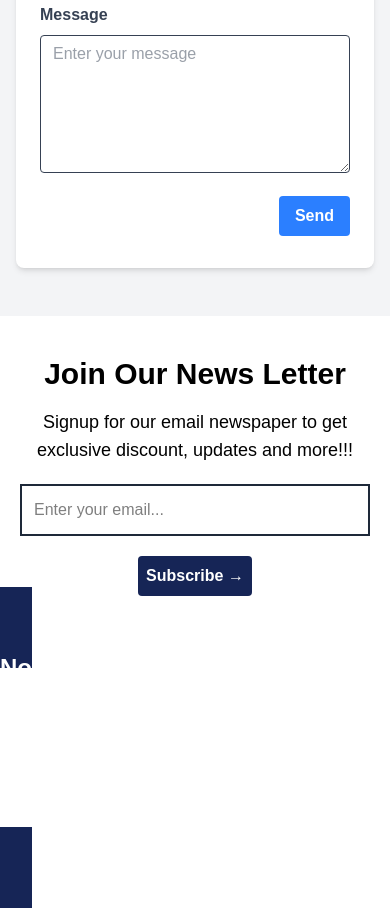
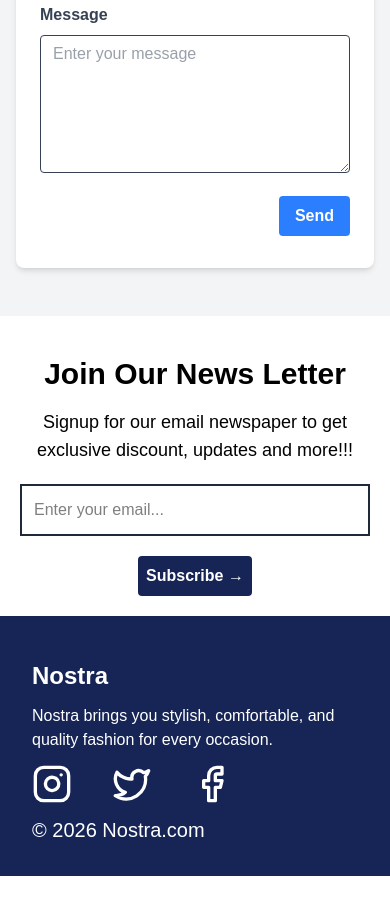
Before and after one commit to GnanaJeffersonP/Nostra-Ecommerce, a website: page contact.html in a window 390 px wide. Shown: the part 493-1401 px from the top of the page. After the commit the page ends 1369 px from the top, so only its background shows below. Drawn offline with Linux system fonts and the light colour scheme.

Commit message:
updated html

```diff
--- a/contact.html
+++ b/contact.html
@@ -1,11 +1,13 @@
 <!DOCTYPE html>
 <html lang="en">
+
 <head>
     <meta charset="UTF-8">
     <meta name="viewport" content="width=device-width, initial-scale=1.0">
     <title>contact us</title>
     <link href="./src/output.css" rel="stylesheet">
 </head>
+
 <body>
     <!-- Navbar -->
     <nav class="flex justify-between items-center p-5 sticky top-0 z-50 shadow-2xl bg-white">
@@ -28,7 +30,8 @@
                     How can we help you
                 </h2>
                 <p class="text-gray-700 mb-8">
-                Contact us for any questions, support, or assistance—we’re always happy to help you with your Nostra shopping experience.
+                    Contact us for any questions, support, or assistance—we’re always happy to help you with your Nostra
+                    shopping experience.
                 </p>
                 <form class="bg-white rounded-lg px-6 py-8 shadow-md">
                     <div class="mb-4">
@@ -82,7 +85,7 @@
     </div>
 
     <!--footer-->
-    <d<div class="p-8 bg-blue-950 ">
+    <div class="p-8 bg-blue-950 ">
 
         <h1 class="text-2xl md:text-5xl font-bold pt-3 text-white">
             Nostra
@@ -99,15 +102,8 @@
 
 
             <!-- Instagram -->
-            <svg class="w-10 h-10 md:w-15 md:h-15 text-white"
-                xmlns="http://www.w3.org/2000/svg"
-                width="24"
-                height="24"
-                viewBox="0 0 24 24"
-                fill="none"
-                stroke="currentColor"
-                stroke-width="2"
-                stroke-linecap="round"
+            <svg class="w-10 h-10 md:w-15 md:h-15 text-white" xmlns="http://www.w3.org/2000/svg" width="24" height="24"
+                viewBox="0 0 24 24" fill="none" stroke="currentColor" stroke-width="2" stroke-linecap="round"
                 stroke-linejoin="round">
 
                 <rect width="20" height="20" x="2" y="2" rx="5"></rect>
@@ -120,19 +116,11 @@
 
 
             <!-- Twitter -->
-            <svg class="w-15 h-15 text-white"
-                xmlns="http://www.w3.org/2000/svg"
-                width="24"
-                height="24"
-                viewBox="0 0 24 24"
-                fill="none"
-                stroke="currentColor"
-                stroke-width="2"
-                stroke-linecap="round"
+            <svg class="w-10 h-10 md:w-15 md:h-15 text-white" xmlns="http://www.w3.org/2000/svg" width="24" height="24"
+                viewBox="0 0 24 24" fill="none" stroke="currentColor" stroke-width="2" stroke-linecap="round"
                 stroke-linejoin="round">
 
-                <path
-                    d="M22 4s-.7 2.1-2 3.4c1.6 10-9.4 17.3-18 11.6
+                <path d="M22 4s-.7 2.1-2 3.4c1.6 10-9.4 17.3-18 11.6
                     2.2.1 4.4-.6 6-2C3 15.5.5 9.6 3 5
                     c2.2 2.6 5.6 4.1 9 4-.9-4.2
                     4-6.6 7-3.8 1.1 0 3-1.2 3-1.2z">
@@ -142,19 +130,11 @@
 
 
             <!-- Facebook -->
-            <svg class="w-15 h-15 text-white"
-                xmlns="http://www.w3.org/2000/svg"
-                width="24"
-                height="24"
-                viewBox="0 0 24 24"
-                fill="none"
-                stroke="currentColor"
-                stroke-width="2"
-                stroke-linecap="round"
+            <svg class="w-10 h-10 md:w-15 md:h-15 text-white" xmlns="http://www.w3.org/2000/svg" width="24" height="24"
+                viewBox="0 0 24 24" fill="none" stroke="currentColor" stroke-width="2" stroke-linecap="round"
                 stroke-linejoin="round">
 
-                <path
-                    d="M18 2h-3a5 5 0 0 0-5 5v3H7v4h3v8h4v-8h3l1-4h-4V7
+                <path d="M18 2h-3a5 5 0 0 0-5 5v3H7v4h3v8h4v-8h3l1-4h-4V7
                     a1 1 0 0 1 1-1h3z">
                 </path>
 
@@ -178,4 +158,5 @@
 
         <script src="contact.js"></script>
 </body>
+
 </html>
```
Also changed, not shown: collection.html (+3 -2 lines), index.html (+2 -2 lines), src/output.css. Lines whose indentation alone changed are shown as unchanged.
